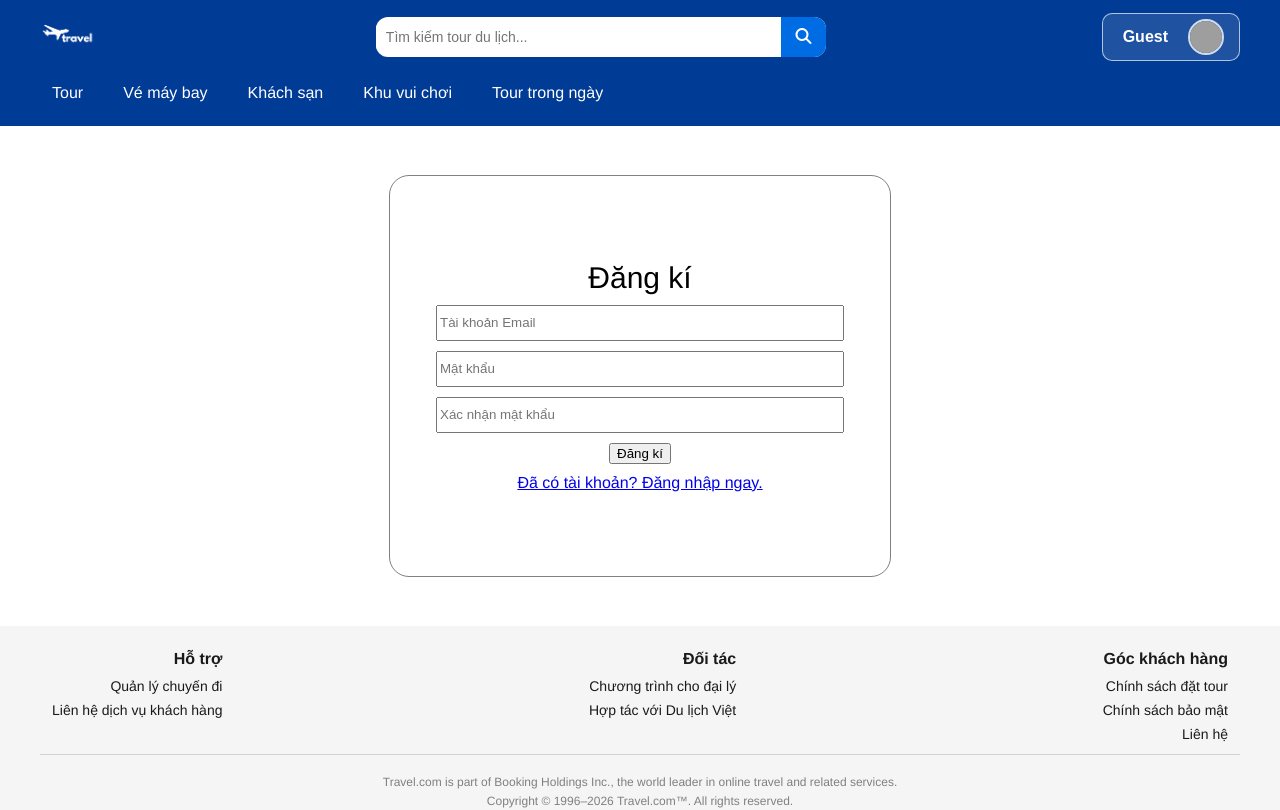
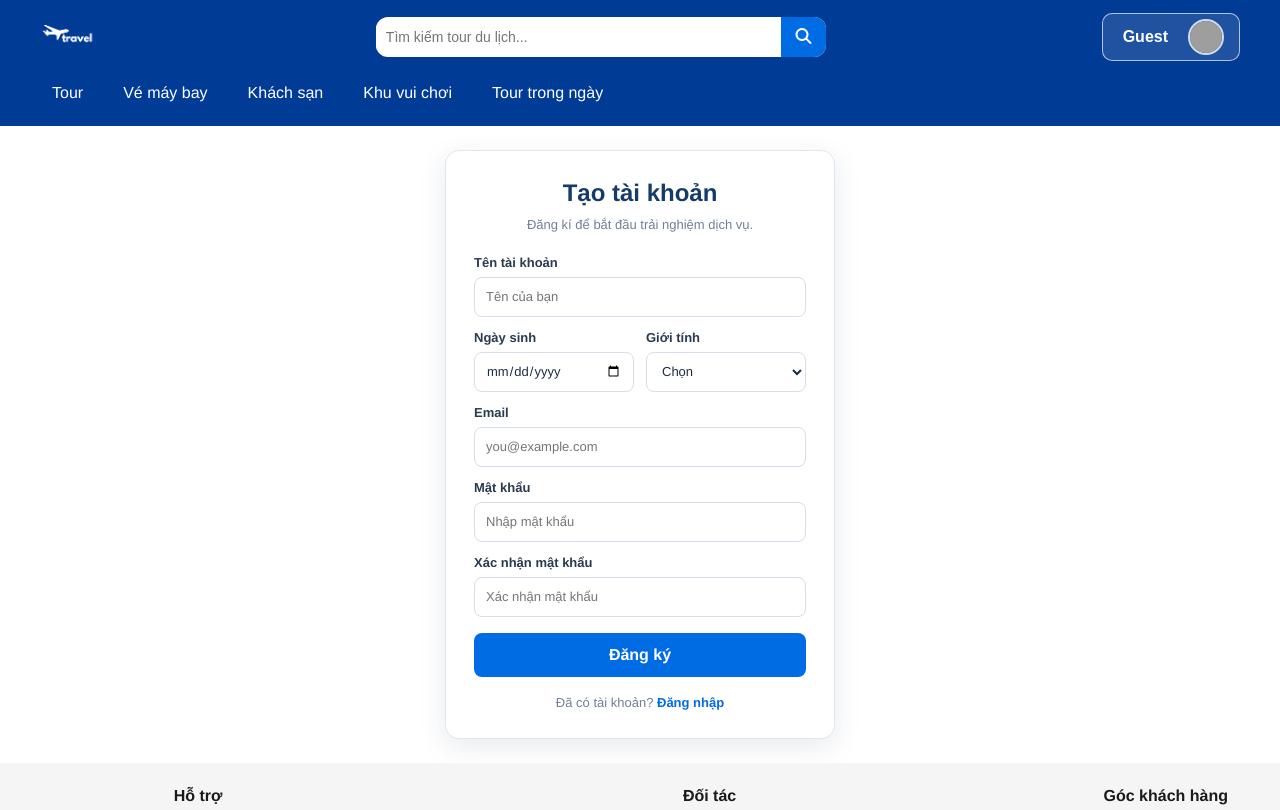
Before and after one commit to 23130288/fe_ck, a React (Vite) app: page /register in a window 1280 px wide. Shown: the top 810 px of the page. Built offline with nearby package versions, Linux system fonts and the light colour scheme; grey boxes are pictures that could not be loaded.

Commit message:
design register page

```diff
--- a/src/css/login.css
+++ b/src/css/login.css
@@ -41,14 +41,16 @@
 
 .login-card input {
     width: 100%;
-    min-height: 42px;
+    min-height: 40px;
     box-sizing: border-box;
-    margin-bottom: 16px;
-    padding: 0 12px;
+    margin-bottom: 13px;
+    padding: 0 11px;
     border: 1px solid #d5deea;
     border-radius: 8px;
+    background: #fff;
     color: #1d2d40;
     font: inherit;
+    font-size: 13px;
 }
 
 .login-card input:focus {
--- a/src/css/register.css
+++ b/src/css/register.css
@@ -1,28 +1,114 @@
-#login-container {
+.register-popover {
     display: grid;
-    min-height: 500px;
-    align-self: center;
-    flex-direction: row;
-    align-items: center;
-    justify-items: center;
+    width: 100%;
+    box-sizing: border-box;
+    place-items: center;
+    padding: 24px 16px;
 }
 
-#login-box {
-    align-items: center;
-    gap: 10px;
-    justify-content: center;
-    background-color: white;
+.register-card {
     display: flex;
+    width: min(390px, 100%);
+    box-sizing: border-box;
     flex-direction: column;
-    width: 500px;
-    height: 400px;
-    border-radius: 20px;
-    border: 1px solid gray;
+    padding: 28px;
+    border: 1px solid #e1e7ef;
+    border-radius: 14px;
+    background: #fff;
+    box-shadow: 0 8px 28px rgba(20, 48, 82, 0.1);
 }
-#login-box .title{
-    font-size: 30px;
+
+.register-card h1 {
+    margin: 0;
+    color: #173b67;
+    font-size: 24px;
+    text-align: center;
 }
-#login-box input{
-    width: 80%;
-    min-height: 30px;
+
+.register-intro {
+    margin: 8px 0 20px;
+    color: #718096;
+    font-size: 13px;
+    line-height: 1.5;
+    text-align: center;
 }
+
+.register-fields {
+    display: grid;
+    grid-template-columns: 1fr;
+}
+
+.register-fields label {
+    margin: 0 0 7px;
+    color: #293b50;
+    font-size: 13px;
+    font-weight: 600;
+}
+
+.register-fields input,
+.register-fields select {
+    width: 100%;
+    min-height: 40px;
+    box-sizing: border-box;
+    margin-bottom: 13px;
+    padding: 0 11px;
+    border: 1px solid #d5deea;
+    border-radius: 8px;
+    background: #fff;
+    color: #1d2d40;
+    font: inherit;
+    font-size: 13px;
+}
+
+.register-fields input:focus,
+.register-fields select:focus {
+    border-color: var(--color-blue);
+    outline: 3px solid rgba(0, 108, 228, 0.12);
+}
+
+.register-row {
+    display: grid;
+    grid-template-columns: 1fr 1fr;
+    gap: 12px;
+}
+
+
+.register-field {
+    display: flex;
+    min-width: 0;
+    flex-direction: column;
+}
+
+
+.register-submit {
+    min-height: 44px;
+    margin-top: 3px;
+    border: 0;
+    border-radius: 8px;
+    background: var(--color-blue);
+    color: #fff;
+    cursor: pointer;
+    font: inherit;
+    font-weight: 600;
+}
+
+.register-submit:hover {
+    background: var(--color-blue-dark);
+}
+
+.register-login {
+    margin: 18px 0 0;
+    color: #718096;
+    font-size: 13px;
+    text-align: center;
+}
+
+.register-login a {
+    color: var(--color-blue);
+    font-weight: 600;
+    text-decoration: none;
+}
+
+.register-login a:hover {
+    text-decoration: underline;
+}
--- a/src/pages/login.tsx
+++ b/src/pages/login.tsx
@@ -2,8 +2,6 @@ import "../css/login.css"
 import { Link } from 'react-router-dom'
 import { useState } from "react";
 import { login } from "../api/Auth.tsx";
-
-
 
 export default function Login() {
     const [email, setEmail] = useState("");
--- a/src/pages/register.tsx
+++ b/src/pages/register.tsx
@@ -1,18 +1,48 @@
 import "../css/register.css"
-import {Link, useNavigate} from 'react-router-dom'
+import { Link } from 'react-router-dom'
 
 export default function Register() {
-    return (<>
-        <div id="login-container">
-            <div id="login-box">
-                <div className="title">Đăng kí</div>
-                <input type="text" placeholder="Tài khoản Email"/>
-                <input type="password" placeholder="Mật khẩu"/>
-                <input type="password" placeholder="Xác nhận mật khẩu"/>
-                <button>Đăng kí</button>
-                <Link to="/login">Đã có tài khoản? Đăng nhập ngay.</Link>
+    return (
+        <div className="register-popover">
+            <div className="register-card">
+                <h1>Tạo tài khoản</h1>
+                <p className="register-intro">Đăng kí để bắt đầu trải nghiệm dịch vụ.</p>
 
+                <div className="register-fields">
+                    <label htmlFor="register-name">Tên tài khoản</label>
+                    <input id="register-name" type="text" placeholder="Tên của bạn" autoComplete="name" />
+
+                    <div className="register-row">
+                        <div className="register-field">
+                            <label htmlFor="register-birthday">Ngày sinh</label>
+                            <input id="register-birthday" type="date" autoComplete="bday" />
+                        </div>
+                        <div className="register-field">
+                            <label htmlFor="register-gender">Giới tính</label>
+                            <select id="register-gender" defaultValue="">
+                                <option value="" hidden>Chọn</option>
+                                <option value="male">Nam</option>
+                                <option value="female">Nữ</option>
+                                <option value="other">Khác</option>
+                            </select>
+                        </div>
+                    </div>
+
+                    <label htmlFor="register-email">Email</label>
+                    <input id="register-email" type="email" placeholder="you@example.com" autoComplete="email" />
+
+                    <label htmlFor="register-password">Mật khẩu</label>
+                    <input id="register-password" type="password" placeholder="Nhập mật khẩu" autoComplete="new-password" />
+
+                    <label htmlFor="register-confirm-password">Xác nhận mật khẩu</label>
+                    <input id="register-confirm-password" type="password" placeholder="Xác nhận mật khẩu" autoComplete="new-password" />
+                </div>
+
+                <button className="register-submit" type="button">Đăng ký</button>
+                <p className="register-login">
+                    Đã có tài khoản? <Link to="/login">Đăng nhập</Link>
+                </p>
             </div>
         </div>
-    </>)
+    );
 }
```
